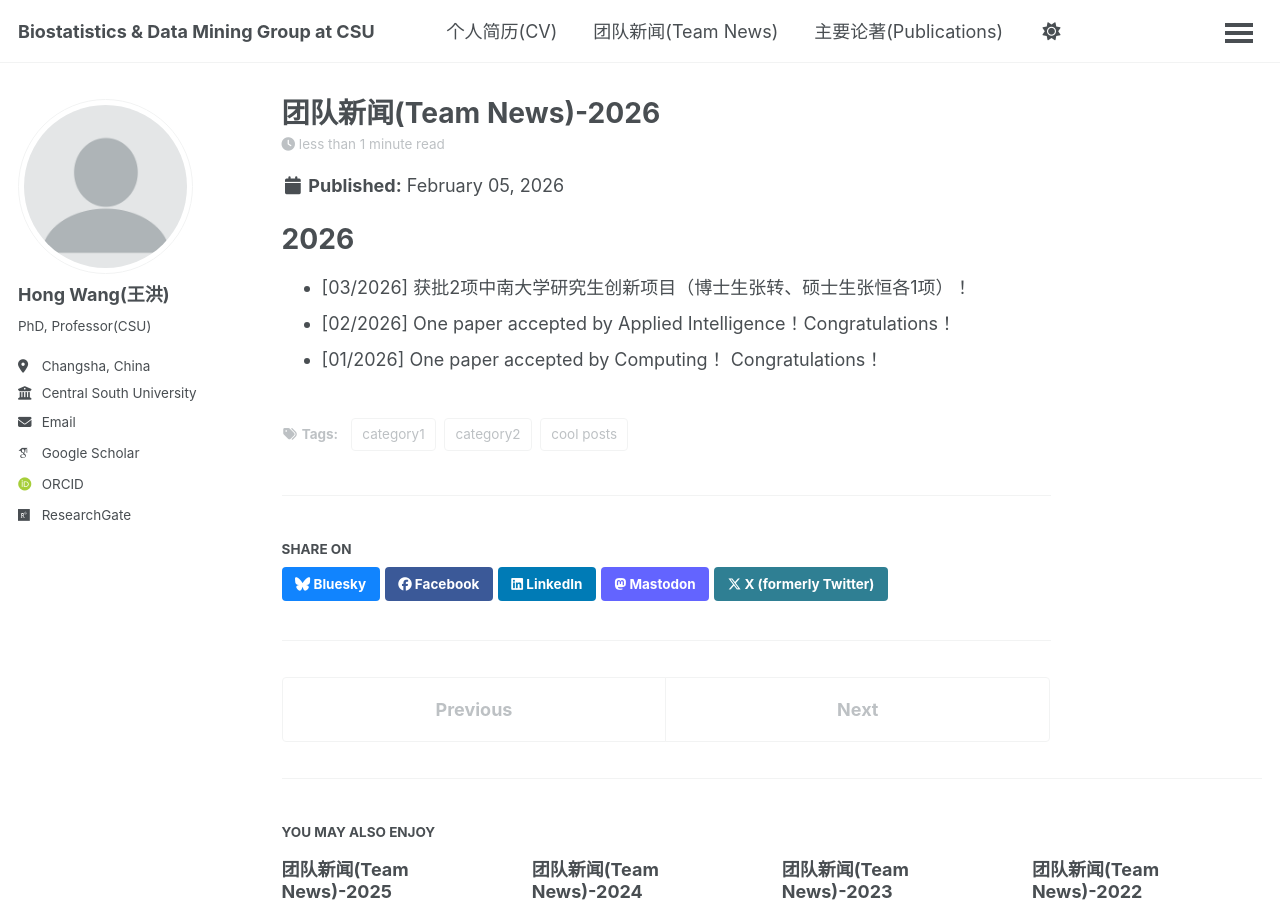
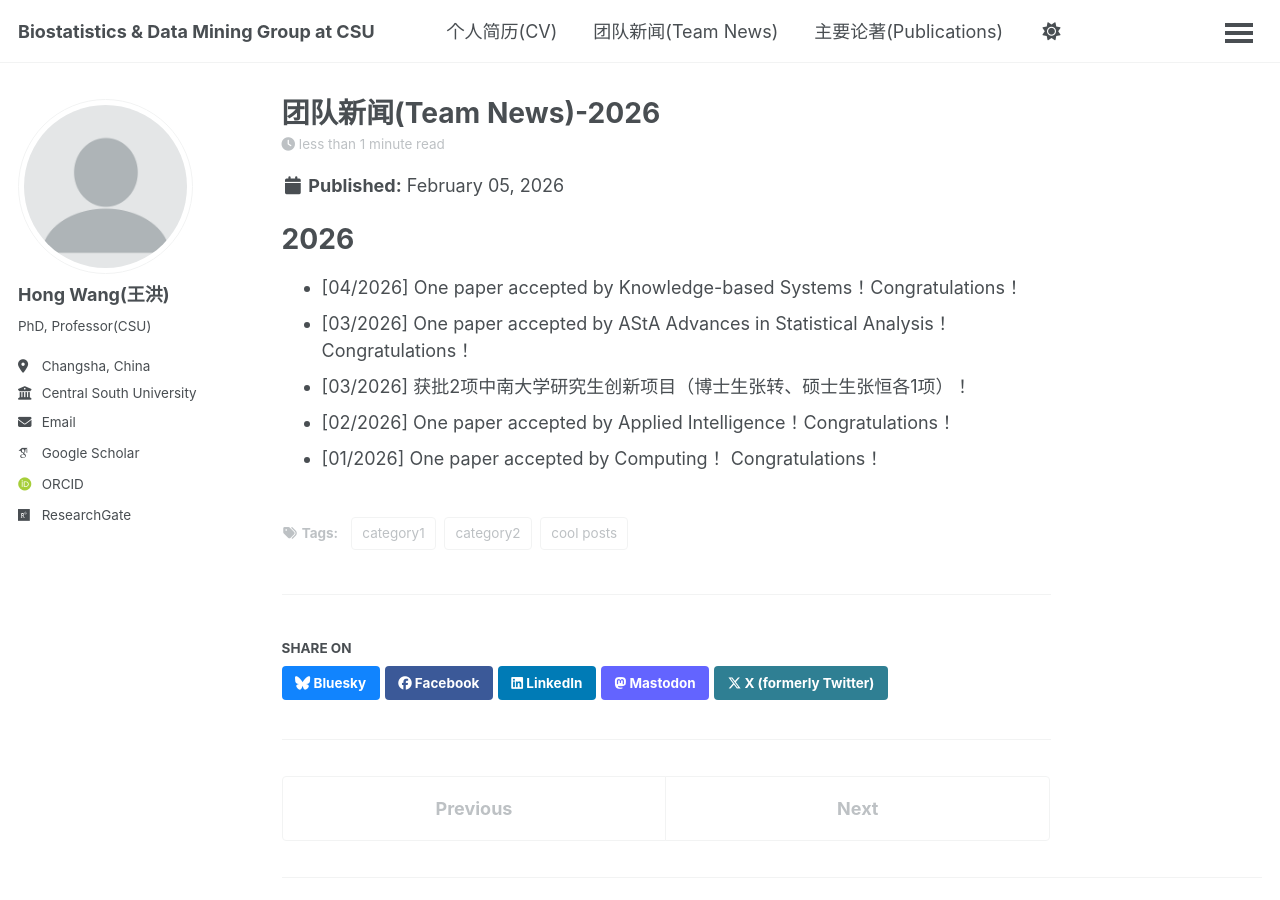
Before and after one commit to whcsu/whcsu.github.io, a Jekyll site: the page built from _posts/2026-01-31-blog-post-1.md, in a window 1280 px wide and 900 px high. Built offline with Jekyll 4.4.1, drawn with Linux system fonts in a browser that asks for light colours; some web fonts are replaced; a script bundle is joined from its source files by our own code; library files that are not in the unit come from our copies.

Commit message:
Update 2026-01-31-blog-post-1.md

```diff
--- a/_posts/2026-01-31-blog-post-1.md
+++ b/_posts/2026-01-31-blog-post-1.md
@@ -10,6 +10,8 @@ tags:
 
 2026
 ======
+- [04/2026] One paper accepted by Knowledge-based Systems！Congratulations！
+- [03/2026] One paper accepted by AStA Advances in Statistical Analysis！Congratulations！
 - [03/2026] 获批2项中南大学研究生创新项目（博士生张转、硕士生张恒各1项）！
 - [02/2026] One paper accepted by Applied Intelligence！Congratulations！
 - [01/2026] One paper accepted by Computing！ Congratulations！
```
